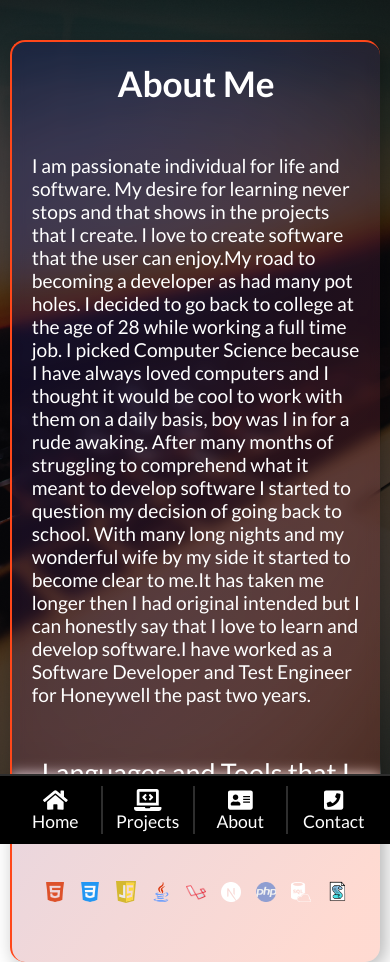
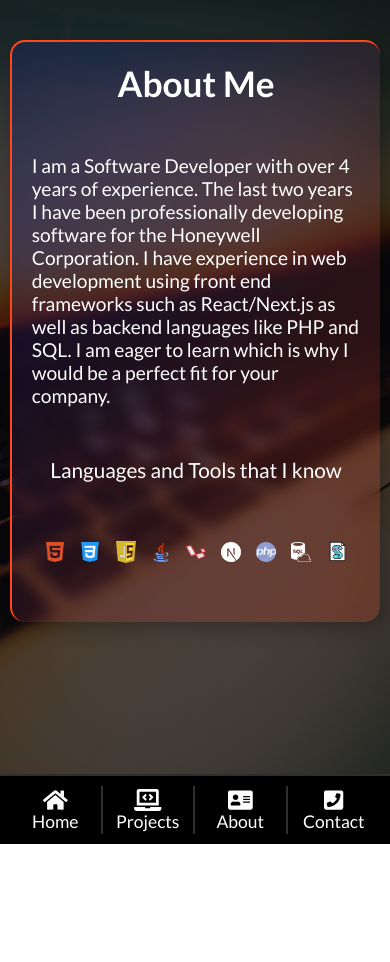
Before and after one commit to ecombee28/Portfolio, a Next.js app: page /about in a window 390 px wide. After the commit the page ends 844 px from the top, so only its background shows below. Built offline with nearby package versions, Linux system fonts and the light colour scheme.

Commit message:
Chnaged styles and design

```diff
--- a/components/Banner.js
+++ b/components/Banner.js
@@ -9,9 +9,6 @@ import { motion } from "framer-motion";
 const Banner = () => {
   return (
     <>
-      <div className={bannerStyle.big_logo}>
-        <img src="/ccLogo.png" alt="" />
-      </div>
       <motion.div
         className={bannerStyle.title}
         initial={{ opacity: 0, y: "5vh" }}
--- a/components/NavBar.js
+++ b/components/NavBar.js
@@ -19,27 +19,38 @@ const NavBar = () => {
   return (
     <div className={style.nav_bar}>
       <div className={style.nav_options}>
-        <FontAwesomeIcon icon={faHome} className={style.icon} />
         <Links href="/">
-          <p className={style.links}>Home</p>
+          <p className={style.links}>
+            <FontAwesomeIcon icon={faHome} className={style.icon} />
+            Home
+          </p>
         </Links>
       </div>
       <div className={style.nav_options}>
-        <FontAwesomeIcon icon={faLaptopCode} className={style.icon} />
         <Links href="/projects">
-          <p className={style.links}>Projects</p>
+          <p className={style.links}>
+            {" "}
+            <FontAwesomeIcon icon={faLaptopCode} className={style.icon} />
+            Projects
+          </p>
         </Links>
       </div>
       <div className={style.nav_options}>
-        <FontAwesomeIcon icon={faAddressCard} className={style.icon} />
         <Links href="/about">
-          <p className={style.links}>About</p>
+          <p className={style.links}>
+            {" "}
+            <FontAwesomeIcon icon={faAddressCard} className={style.icon} />
+            About
+          </p>
         </Links>
       </div>
       <div className={style.nav_options}>
-        <FontAwesomeIcon icon={faPhoneSquare} className={style.icon} />
         <Links href="/contact">
-          <p className={style.links}>Contact</p>
+          <p className={style.links}>
+            {" "}
+            <FontAwesomeIcon icon={faPhoneSquare} className={style.icon} />
+            Contact
+          </p>
         </Links>
       </div>
     </div>
--- a/pages/about/index.js
+++ b/pages/about/index.js
@@ -31,21 +31,12 @@ const About = () => {
           <h1 className={aboutStyle.title}>About Me</h1>
           <div className={aboutStyle.body_wrapper}>
             <p className={aboutStyle.body}>
-              I am passionate individual for life and software. My desire for
-              learning never stops and that shows in the projects that I create.
-              I love to create software that the user can enjoy.My road to
-              becoming a developer as had many pot holes. I decided to go back
-              to college at the age of 28 while working a full time job. I
-              picked Computer Science because I have always loved computers and
-              I thought it would be cool to work with them on a daily basis, boy
-              was I in for a rude awaking. After many months of struggling to
-              comprehend what it meant to develop software I started to question
-              my decision of going back to school. With many long nights and my
-              wonderful wife by my side it started to become clear to me.It has
-              taken me longer then I had original intended but I can honestly
-              say that I love to learn and develop software.I have worked as a
-              Software Developer and Test Engineer for Honeywell the past two
-              years.
+              I am a Software Developer with over 4 years of experience. The
+              last two years I have been professionally developing software for
+              the Honeywell Corporation. I have experience in web development
+              using front end frameworks such as React/Next.js as well as
+              backend languages like PHP and SQL. I am eager to learn which is
+              why I would be a perfect fit for your company.
             </p>
           </div>
         </div>
--- a/styles/About.module.css
+++ b/styles/About.module.css
@@ -1,5 +1,5 @@
 .main_wrapper {
-    width: 80%;
+    width: 60%;
     height: auto;
     display: flex;
     flex-direction: column;
@@ -148,7 +148,7 @@
         justify-content: space-evenly;
         align-items: center;
         border-radius: 15px;
-        margin: 40px auto 0px auto;
+        margin: 40px auto 40px auto;
     }
     .left {
         width: 100%;
@@ -162,11 +162,6 @@
     .about {
         /* font-size: 17px; */
         height: 100%;
-    }
-    .tool_title {
-        font-size: 1.8em;
-        text-align: center;
-        margin-bottom: 30px;
     }
     .tools {
         width: 90%;
@@ -182,6 +177,9 @@
 }
 
 @media screen and (max-width:400px) {
+    .main_wrapper {
+        margin: 40px auto 90px auto;
+    }
     .tools img {
         width: 20px;
         object-fit: contain;
--- a/styles/Banner.module.css
+++ b/styles/Banner.module.css
@@ -1,14 +1,3 @@
-.big_logo {
-    width: 100px;
-    object-fit: contain;
-    position: absolute;
-    top: 50px;
-    left: 50%;
-    z-index: 100;
-    transform: translateX(-50%);
-    display: none;
-}
-
 .title {
     width: 65%;
     max-width: 1000px;
@@ -80,28 +69,17 @@
 }
 
 @media screen and (max-width:1000px) {
-    .big_logo {
-        width: 100px;
-        object-fit: contain;
+    .title {
+        width: 95%;
+        height: auto;
         position: absolute;
-        top: 50px;
-        left: 50%;
-        z-index: 100;
-        transform: translateX(-50%);
-        display: block;
-    }
-    .big_logo img {
-        width: 100%;
-        height: 100%;
-    }
-    .title {
-        width: 85%;
-        height: 300px;
-        position: absolute;
-        top: 20vh;
-        margin: 7% 0 0 5%;
+        top: 10px;
+        margin: 30px auto;
         font-size: 25px;
         color: #ffffffff;
+    }
+    .project_btn:hover {
+        font-size: 35px;
     }
     .small {
         font-size: .7em;
--- a/styles/Bottom.module.css
+++ b/styles/Bottom.module.css
@@ -40,6 +40,10 @@
         color: #fff;
         font-size: .7em;
         text-decoration: none;
+        display: flex;
+        flex-direction: column;
+        justify-content: center;
+        align-items: center;
     }
     .nav_options .icon {
         font-size: 22px;
--- a/styles/globals.css
+++ b/styles/globals.css
@@ -13,7 +13,7 @@ body {
   width: 100%;
   height: 100%;
   font-family: 'Lato', sans-serif;
-  overflow-x: hidden;
+  overflow-y: auto;
 }
 
 ::placeholder {
```
Also changed, not shown: pages/contact/index.js (+5 -5 lines), styles/Contact.module.css (+12 -26 lines).
